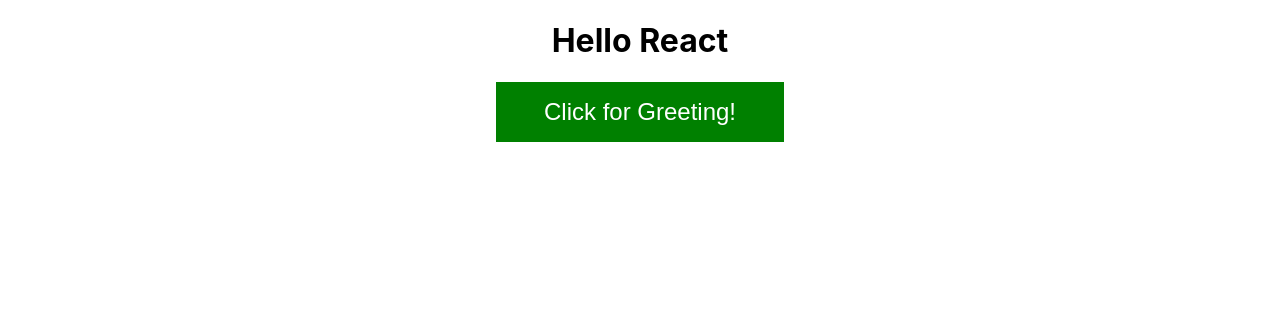
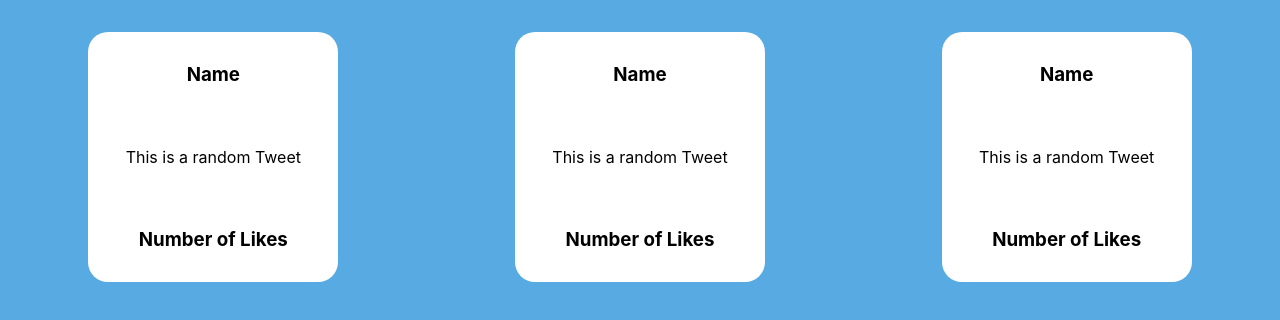
Before and after one commit to jamiev03/React-Playground, a React (Create React App) app in the folder dev-react-beginners/: page / in a window 1280 px wide. Shown: the top 320 px of the page. Built offline with nearby package versions, Linux system fonts and the light colour scheme.

Commit message:
new component and styling

```diff
--- a/dev-react-beginners/src/App.css
+++ b/dev-react-beginners/src/App.css
@@ -2,16 +2,24 @@
   text-align: center;
 }
 
-.box {
-  margin: 5rem auto;
-  background-color: grey;
-  width: 50%;
-  height: 10rem;
-  border: 2px solid red;
+.app {
+  background-color: rgb(88, 171, 226);
+  height: 100vh;
+  display: flex;
+  justify-content: space-around;
+  flex-wrap: wrap;
 }
 
-div {
-  text-align: center;
+.tweet {
+  margin: 2rem auto;
+  border-radius: 20px;
+  height: 250px;
+  width: 250px;
+  background-color: white;
+  display: flex;
+  flex-direction: column;
+  justify-content: space-around;
+  align-items: center;
 }
 
 button {
--- a/dev-react-beginners/src/App.js
+++ b/dev-react-beginners/src/App.js
@@ -1,15 +1,14 @@
 import React from 'react';
 import './App.css'
+import Tweet from './components/Tweet';
 
-const App = () => {
-  const sayHello = () => {
-    console.log('Hi there!');
-  };
 
+function App() {
   return (
-    <div>
-      <h1>Hello React</h1>
-      <button onClick={sayHello}>Click for Greeting!</button>
+    <div className='app'>
+      <Tweet />
+      <Tweet />
+      <Tweet />
     </div>
   )
 }
--- /dev/null
+++ b/dev-react-beginners/src/components/Tweet.js
@@ -0,0 +1,13 @@
+import React from 'react';
+
+function Tweet() {
+    return (
+        <div className='tweet'>
+            <h3>Name</h3>
+            <p>This is a random Tweet</p>
+            <h3>Number of Likes</h3>
+        </div>
+    )
+}
+
+export default Tweet;
--- a/dev-react-beginners/src/index.css
+++ b/dev-react-beginners/src/index.css
@@ -1,5 +1,7 @@
 * {
   box-sizing: border-box;
+  margin: 0;
+  padding: 0;
 }
 body {
   margin: 0;
```
